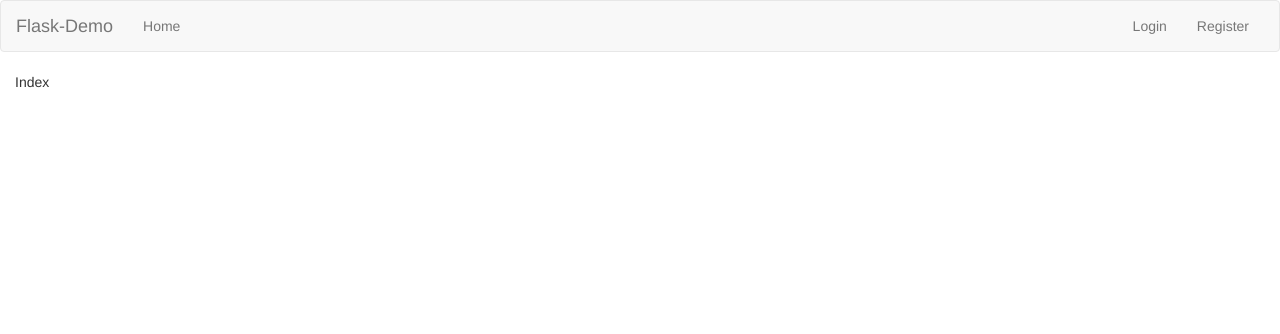
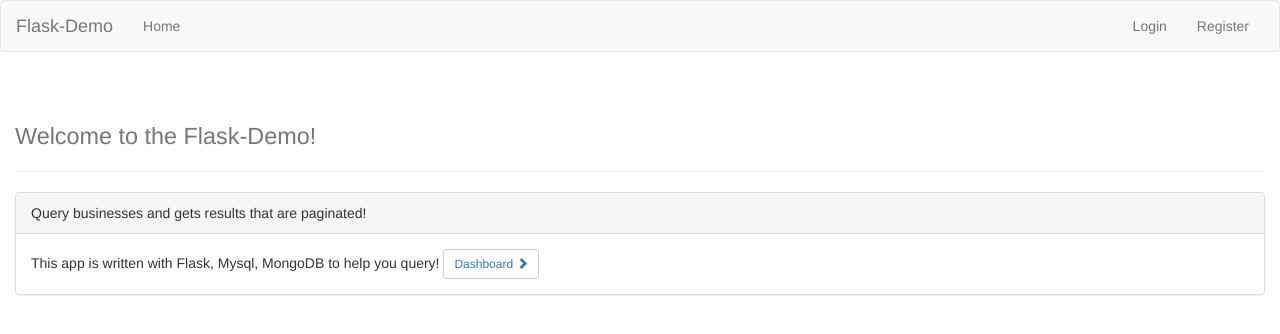
Before and after one commit to manojisadev/flask-demo, a Flask app: page / in a window 1280 px wide. Shown: the top 334 px of the page. Run offline with Flask 2, Linux system fonts and the light colour scheme; some libraries are stand-ins or nearby versions.

Commit message:
Reworked the index page Fixed search urls Improved dashboard and search results

```diff
--- a/app.py
+++ b/app.py
@@ -8,9 +8,10 @@ from flask_mongoengine import MongoEngine
 import os
 
 app = Flask(__name__)
+
 # app.config["SECRET_KEY"] = 'flask-demo'
+app.config["SECRET_KEY"] = os.environ['SECRET_KEY']
 
-app.config["SECRET_KEY"] = os.environ['SECRET_KEY']
 app.config['SESSION_TYPE'] = 'filesystem'
 
 # app.config['MONGODB_SETTINGS'] = {
@@ -21,7 +22,6 @@ app.config['SESSION_TYPE'] = 'filesystem'
 
 
 app.config['MONGODB_SETTINGS'] = {
-    'db': 'heroku_sk3bnlzs',
     'host': os.environ['MONGODB_URI']
 }
 
@@ -143,7 +143,7 @@ def session_auth(f):
 @session_auth
 def dashboard():
 	form = SearchForm(request.form)
-	return render_template('dashboard.html', form = form)
+	return render_template('dashboard.html', form = form, search_items=False)
 
 class SearchValidator(object):
 	@staticmethod
@@ -159,6 +159,12 @@ class SearchValidator(object):
 @app.route('/search/<string:search_field>/<int:page_num>')
 @session_auth
 def search(search_field=None, page_num=1):
+	page_num_param = request.args.get('page_num')
+	search_field_param = request.args.get('search_field')
+	if page_num_param:
+		page_num = int(page_num_param)
+	if search_field_param:
+		search_field = search_field_param
 	form = SearchForm(request.form)
 	if request.method == 'POST' and form.validate():
 		search_field = form.search_field.data
--- a/templates/dashboard.html
+++ b/templates/dashboard.html
@@ -10,6 +10,9 @@
 			</div>
 			<input type="submit" class="btn btn-primary" value="Submit">
 		</form>
+
+	{% if search_items %}
+	{% include 'partials/_search.html' %}
+	{% endif %}
 	</div>
-	{% include 'partials/_search.html' %}
 {% endblock %}
--- a/templates/index.html
+++ b/templates/index.html
@@ -1,5 +1,21 @@
 {% extends 'layout.html' %}
 
 {% block body %}
-Index
+<div class="page-header">
+  <h1><small>Welcome to the Flask-Demo!</small></h1>
+</div>
+
+<div class="panel panel-default">
+  <div class="panel-heading">Query businesses and gets results that are paginated!</div>
+  <div class="panel-body">
+    This app is written with Flask, Mysql, MongoDB to help you query!
+    <div class="btn-group">
+		  <button class="btn btn-default btn-sm">
+		    <a href="/dashboard">Dashboard <span class="glyphicon glyphicon-chevron-right"></span></a>
+		  </button>
+		</div>
+  </div>
+</div>
+
+
 {% endblock %}
--- a/templates/partials/_navbar.html
+++ b/templates/partials/_navbar.html
@@ -15,6 +15,9 @@
     <div class="collapse navbar-collapse" id="bs-example-navbar-collapse-1">
       <ul class="nav navbar-nav">
         <li><a href="/">Home</a></li>
+        {% if session.logged_in %}
+        <li><a href="/dashboard">Dashboard</a></li>
+        {% endif %}
       </ul>
 
       <ul class="nav navbar-nav navbar-right">
```
Also changed, not shown: templates/partials/_search.html (+22 -3 lines).
